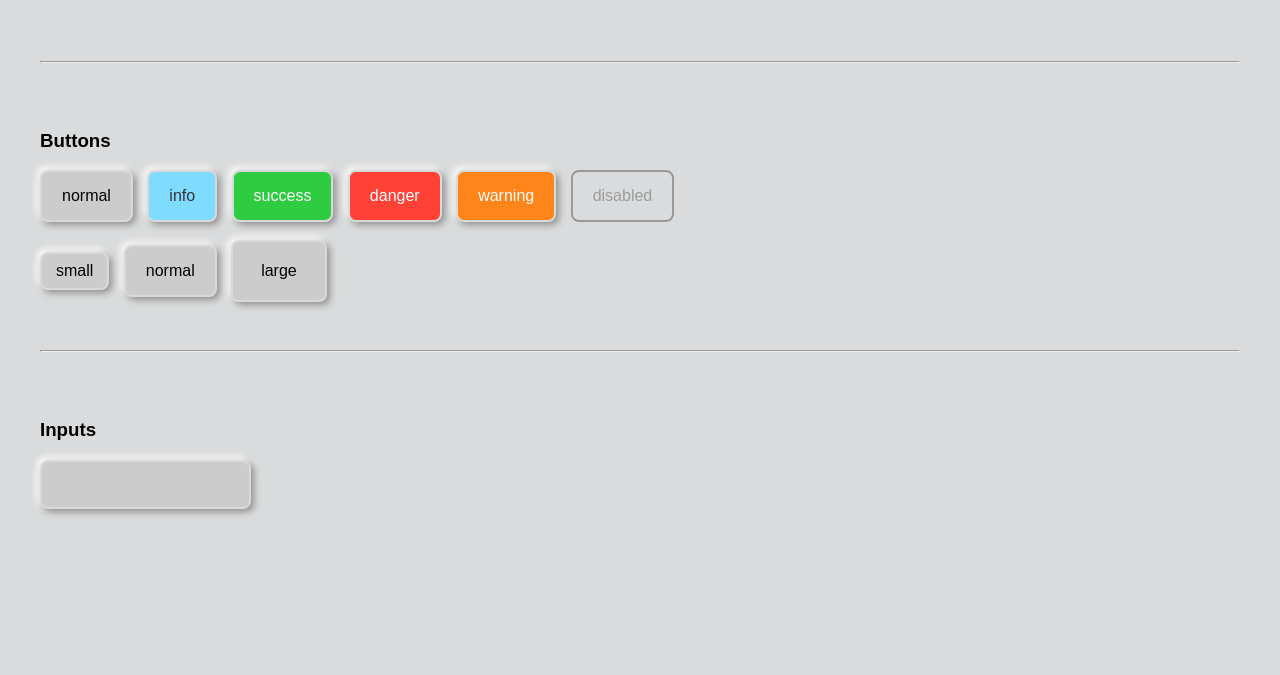
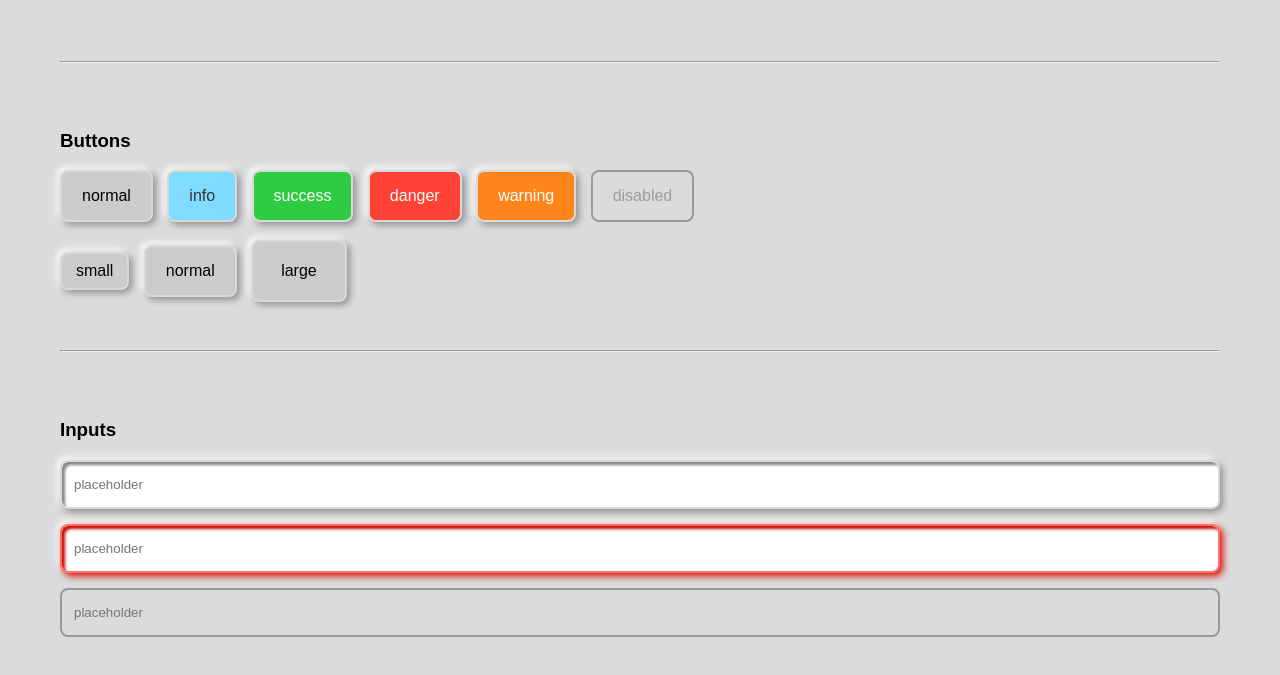
Before and after one commit to ZixiaoWang/neumorphism-ui, a website: page index.html in a window 1280 px wide. Shown: the part 149-824 px from the top of the page. Before the commit the page ends 800 px from the top, so only its background shows below. Drawn offline with Linux system fonts and the light colour scheme.

Commit message:
Added styles for input

```diff
--- a/index.html
+++ b/index.html
@@ -1,7 +1,7 @@
 <!--
  * @Author: your name
  * @Date: 2020-05-26 18:05:02
- * @LastEditTime: 2020-05-27 15:57:39
+ * @LastEditTime: 2020-05-27 18:17:16
  * @LastEditors: Please set LastEditors
  * @Description: In User Settings Edit
  * @FilePath: /Neumorphism/index.html
@@ -22,6 +22,7 @@
             max-width: 1200px;
             margin: auto;
             padding: 20px;
+            box-sizing: border-box;
         }
 
         .x-section {
@@ -30,6 +31,10 @@
 
         button+button {
             margin-left: 10px;
+        }
+
+        input+input {
+            margin-top: 15px;
         }
     </style>
     <title>Neumorphism UI</title>
@@ -62,7 +67,9 @@
         <hr>
         <section class="x-section">
             <h3>Inputs</h3>
-            <input type="text" class="input">
+            <input type="text" class="input" placeholder="placeholder">
+            <input type="text" class="input is-error" placeholder="placeholder">
+            <input type="text" class="input" disabled placeholder="placeholder">
         </section>
     </div>
 </body>
--- a/src/styles/_mixins.scss
+++ b/src/styles/_mixins.scss
@@ -26,6 +26,17 @@
         $distance*-1 $distance*-1 $distance*2.5 color.scale($color, $lightness: 100%);
 }
 
+@mixin getRaisedBorder($depth, $color: $gray) {
+  $distance: $depth * 1px;
+  cursor: pointer;
+  background-color: $color;
+  border: 2px solid color.scale($color, $lightness: 25%);
+  box-shadow: $distance $distance $distance*2.5 color.scale($color, $lightness: -30%),
+      $distance*-1 $distance*-1 $distance*2.5 color.scale($color, $lightness: 100%),
+      inset $distance $distance $distance color.scale($color, $lightness: -35%),
+      inset $distance*-1 $distance*-1 $distance color.scale($color, $lightness: 100%);
+}
+
 @mixin getColorSet($color, $color-name) {
   .#{$color-name} {
     color: $color;
--- a/src/styles/form/_input.scss
+++ b/src/styles/form/_input.scss
@@ -1,10 +1,28 @@
+@use 'sass:color';
 @import '../variables';
 @import '../mixins';
 @import '../colors';
 
 .input {
-    @include getRaised(3, #cccccc);
-    padding: 15px;
+    width: 100%;
+    padding: 15px 12px;
     border-radius: 8px;
     outline: none;
+
+    &:not(:disabled) {
+        @include getRaisedBorder(3, #cccccc);
+        background-color: white;
+
+        &.is-error {
+            @include getRaisedBorder(3, $red);
+            background-color: white;
+            border-color: color.scale($red, $lightness: 25%);
+        }
+    }
+
+    &:disabled {
+        border: 2px solid #999999;
+        background-color: transparent;
+        cursor: not-allowed;
+    }
 }
```
Also changed, not shown: main.css, 1 other file.
